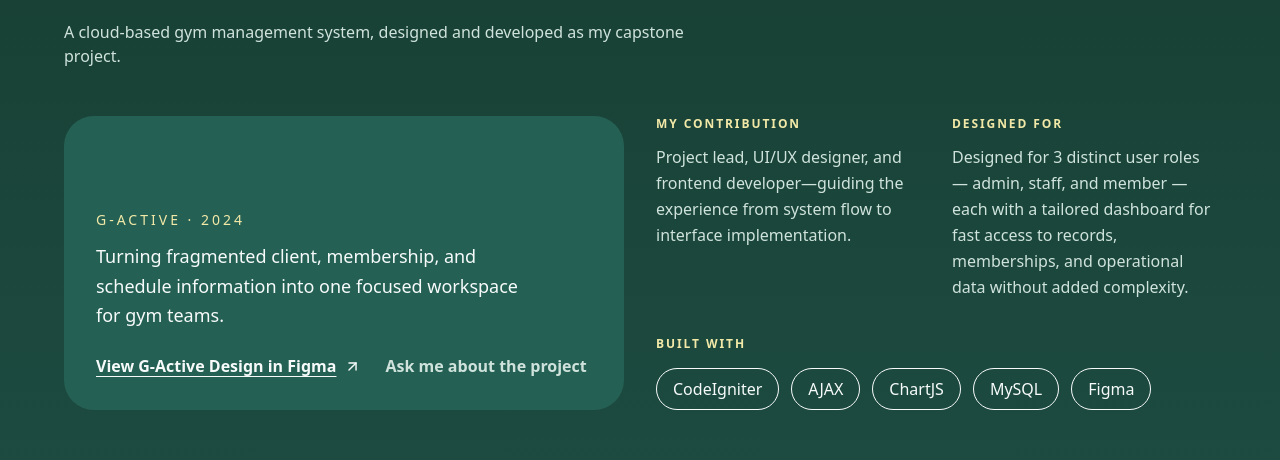
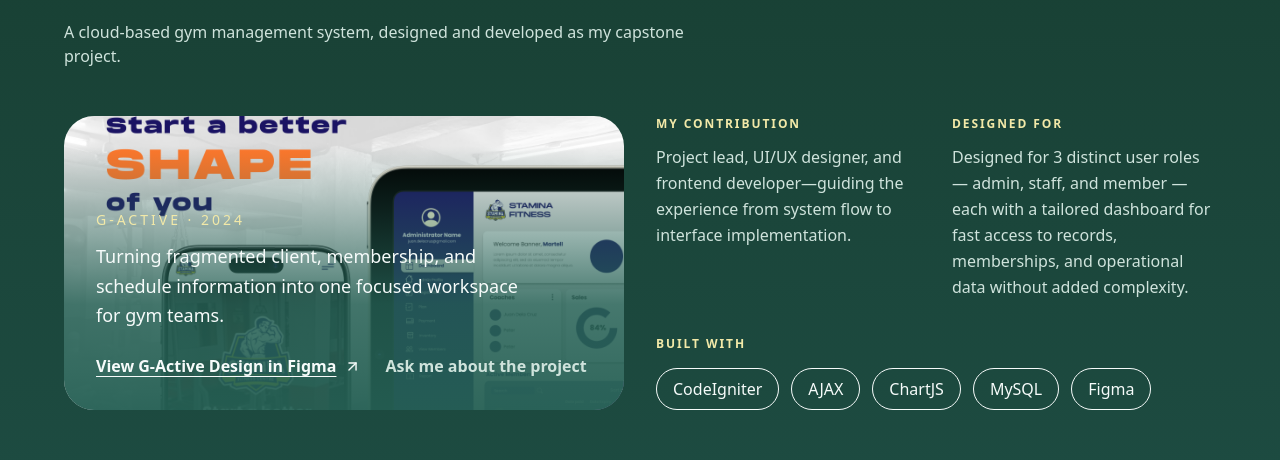
Before and after one commit to jMiral09/joey-portfolio, a React (Vite) app: page / in a window 1280 px wide. Shown: the part 991-1451 px from the top of the page. Built offline with nearby package versions, Linux system fonts and the light colour scheme.

Commit message:
update the featured project section

```diff
--- a/src/App.jsx
+++ b/src/App.jsx
@@ -325,9 +325,17 @@ export default function JoeyPortfolio() {
 
         <div className="grid md:grid-cols-2 gap-8">
 
+          <div className="min-h-[280px] rounded-[30px] overflow-hidden relative flex flex-col justify-end">
+            <img
+              src="/images/banner_thumbnail.png"
+              alt="G-Active gym management system interface"
+              className="absolute inset-0 w-full h-full object-cover"
+            />
             <div
-            className="min-h-[280px] rounded-[30px] p-8 flex flex-col justify-end"
-            style={{ background: TEAL_DARK }}
+              className="relative p-8 pt-16"
+              style={{
+                background: "linear-gradient(180deg, rgba(37,96,84,0) 0%, rgba(37,96,84,0.85) 60%, rgba(37,96,84,0.95) 100%)",
+              }}
             >
               <p className="text-sm uppercase tracking-[3px]" style={{ color: YELLOW }}>
                 G-Active · 2024
@@ -353,6 +361,7 @@ export default function JoeyPortfolio() {
                 >
                   Ask me about the project
                 </a>
+              </div>
             </div>
           </div>
 
```
Also changed, not shown: public/images/banner_thumbnail.png (added), public/images/gactive_preview.png (added). Lines whose indentation alone changed are shown as unchanged.
